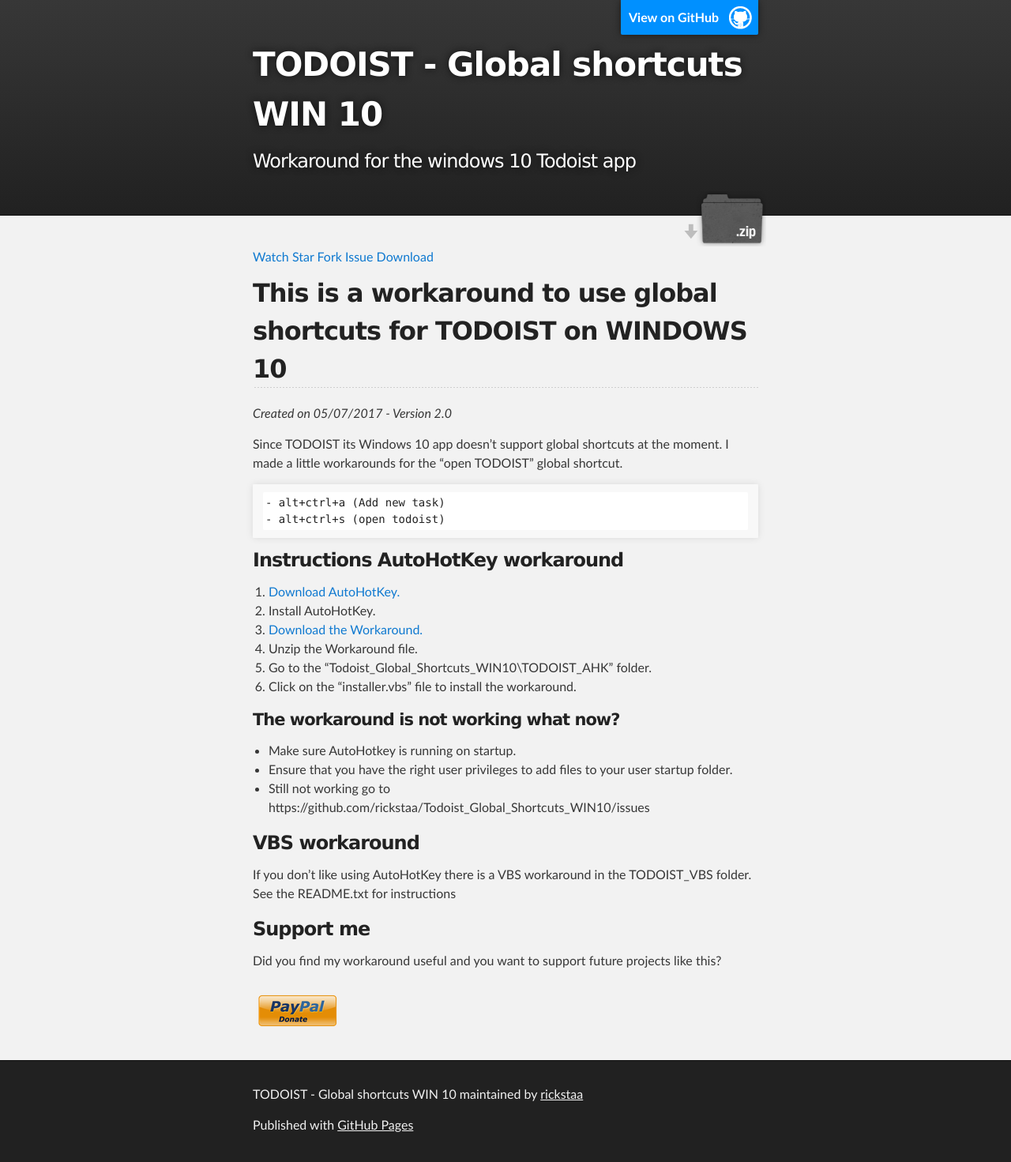
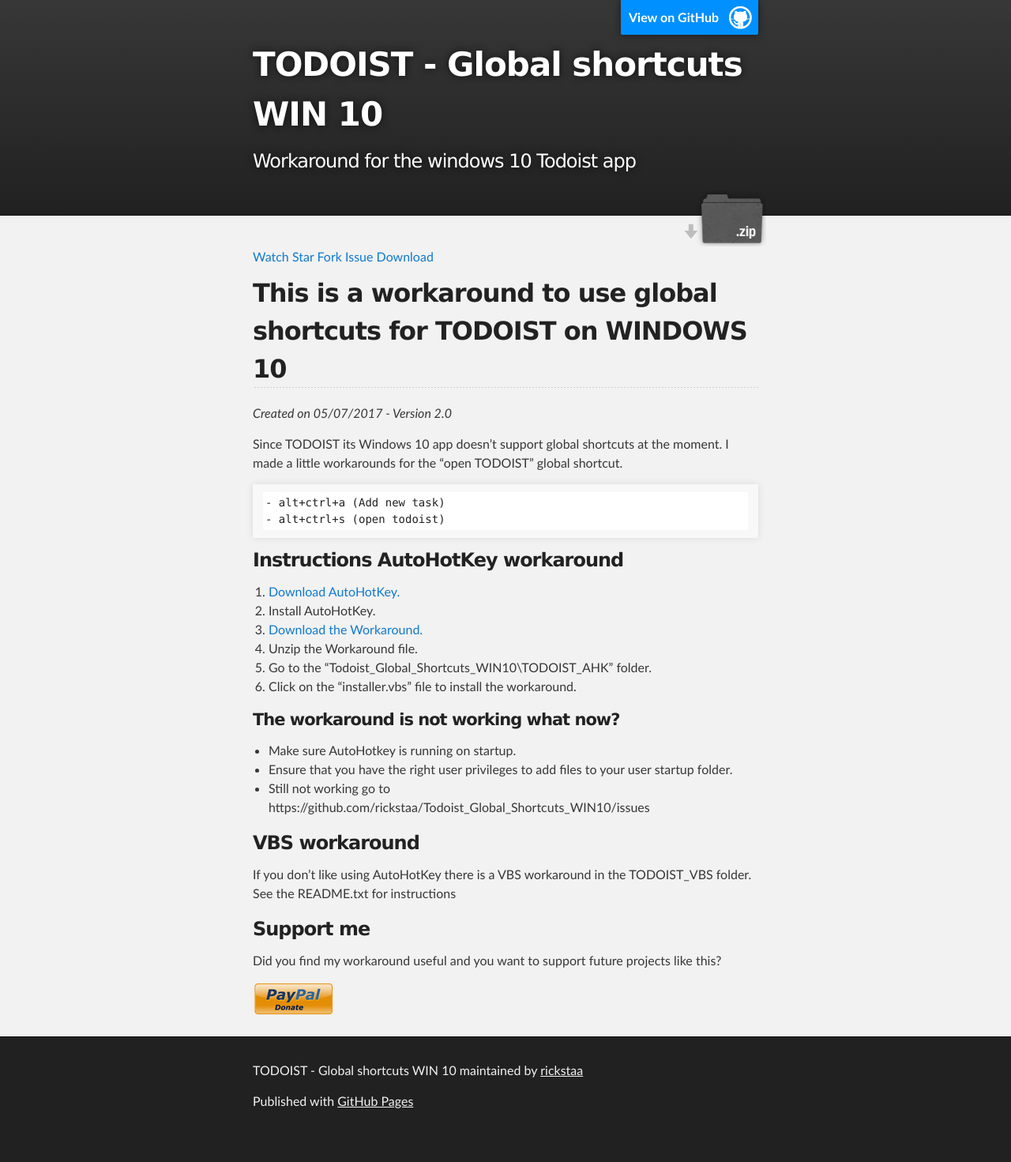
Before and after one commit to rickstaa/todoist-global-shortcuts-WIN10, a Jekyll site: the page built from index.md, in a window 1280 px wide. Shown: the whole page at 79% size. Built offline with Jekyll 4.4.1, drawn with Linux system fonts in a browser that asks for light colours; our own code applies the rules of GitHub Pages for plain Markdown files; after the commit the page ends 1441 px from its top, so only the background shows below that.

Commit message:
last button edit

```diff
--- a/_layouts/default.html
+++ b/_layouts/default.html
@@ -46,7 +46,7 @@
       <a class="github-button" href="https://github.com/rickstaa/Todoist_Global_Shortcuts_WIN10/archive/master.zip" data-icon="octicon-cloud-download" data-size="large" aria-label="Download rickstaa/Todoist_Global_Shortcuts_WIN10 on GitHub">Download</a>
       <!-- Github buttons -->
       {{ content }}
-      <a href="https://www.paypal.me/rstaa"><img src="assets\images\7-2-paypal-donate-button-download-png-thumb.png" style="border: 0px; box-shadow: 0px; -webkit-box-shadow: 0 0 0 0;"></a>
+      <a href="https://www.paypal.me/rstaa"><img src="assets\images\7-2-paypal-donate-button-download-png-thumb.png" style="margin: 0px; padding: 0px; border: 0px; box-shadow: 0px; -webkit-box-shadow: 0 0 0 0;"></a>
     </div>
 
   <!-- FOOTER  -->
```
